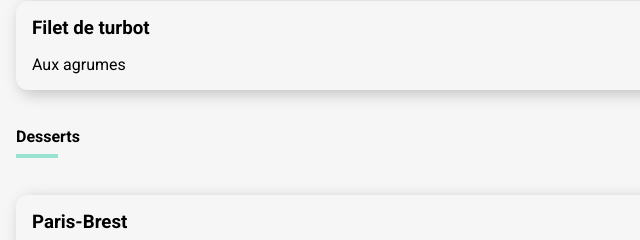
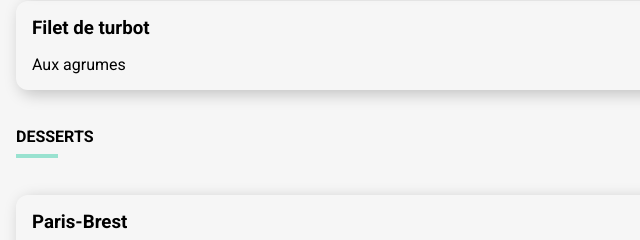
Before and after one commit to Vynasso/Ohmyfood_Projet_3, a plain HTML site: page src/la_palette_du_gout.html in a window 1280 px wide. Shown: the part 1060-1300 px from the top of the page, 0-640 px from the left. Drawn offline with Linux system fonts and the light colour scheme; a web font is replaced by a local one.

```diff
--- a/src/la_palette_du_gout.html
+++ b/src/la_palette_du_gout.html
@@ -59,7 +59,7 @@
             <p class="dish_description">Aux agrumes<span class="dish_price">44€</span></p>
         </section>
         <!-- Desserts -->
-        <h4 class="restaurant_entrance">Desserts</h4>
+        <h4 class="restaurant_entrance">DESSERTS</h4>
         <section class="dish">
             <h1 class="dish_title">Paris-Brest</h1>
             <p class="dish_description">Revisité<span class="dish_price">18€</span></p>
```
Also changed, not shown: src/a_la_francaise.html (+2 -2 lines), src/la_note_enchantee.html (+1 -1 lines), src/le_delice_des_sens.html (+1 -1 lines).
